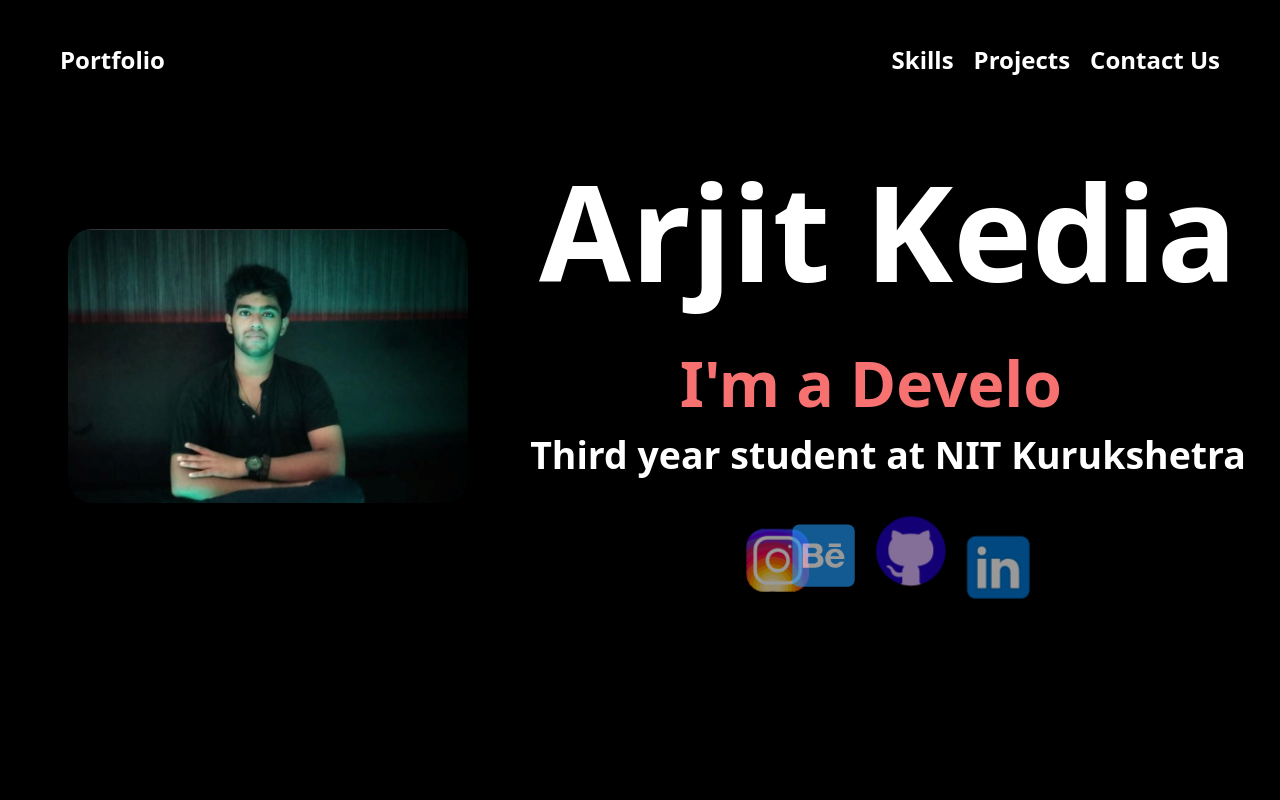
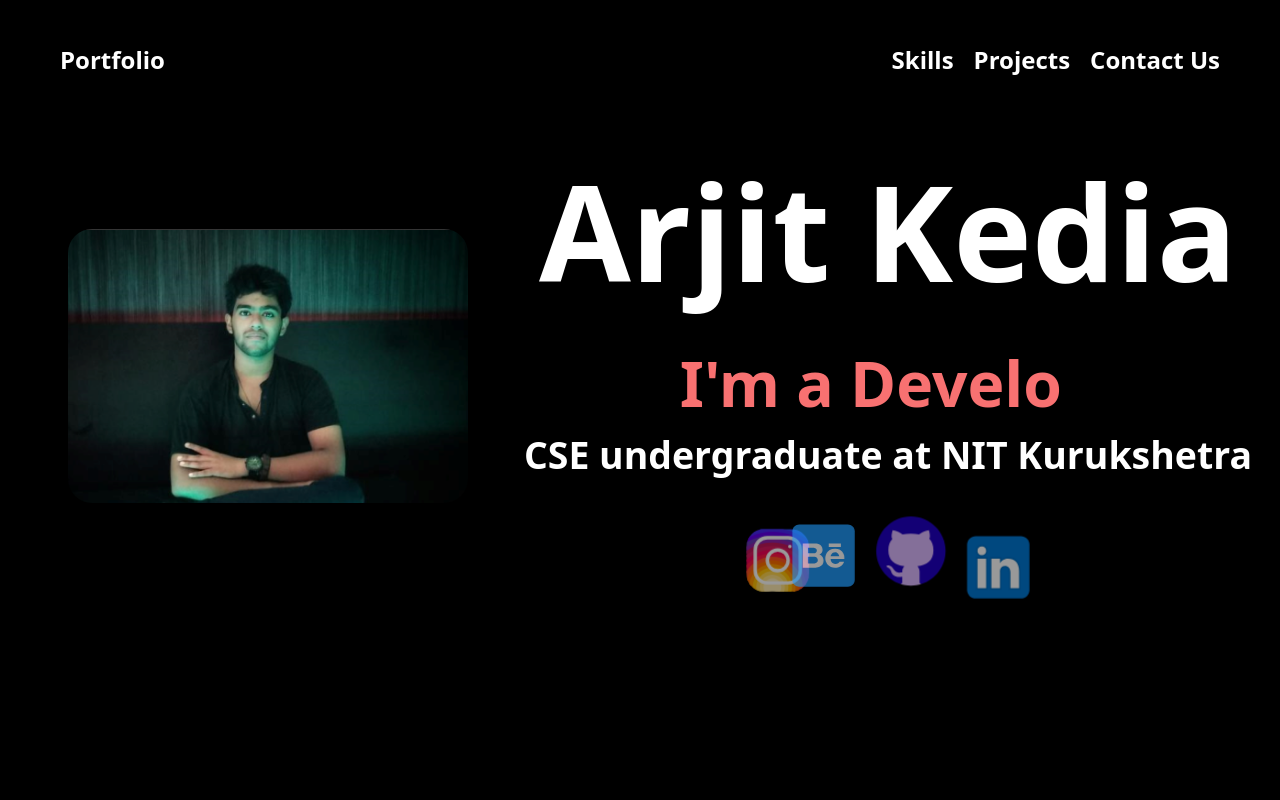
Before and after one commit to combfreak45/Portfolio_new, a React (Vite) app in the folder main/: page /portfolio in a window 1280 px wide. Shown: the top 800 px of the page. Built offline with nearby package versions, Linux system fonts and the light colour scheme.

Commit message:
Update Home.jsx

```diff
--- a/main/src/Components/Home.jsx
+++ b/main/src/Components/Home.jsx
@@ -44,7 +44,7 @@ const Home = () => {
           </motion.div>
           <motion.div>
             <p className="text-[.6rem] sm:text-2xl xl:text-4xl font-bold">
-              Third year student at NIT Kurukshetra
+             CSE undergraduate at NIT Kurukshetra
             </p>
           </motion.div>
           <motion.div className="flex flex-row gap-1 mt-5 ">
```
